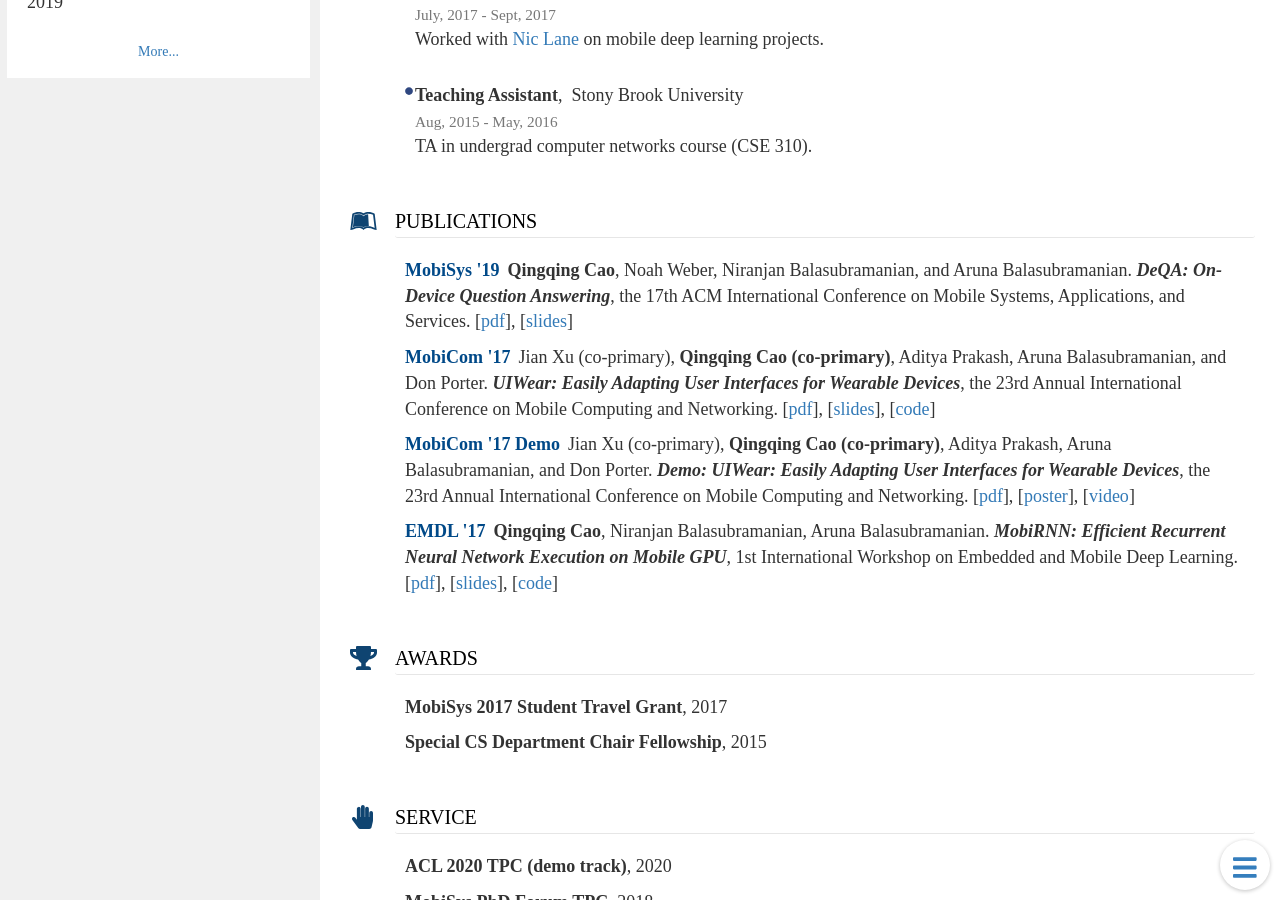
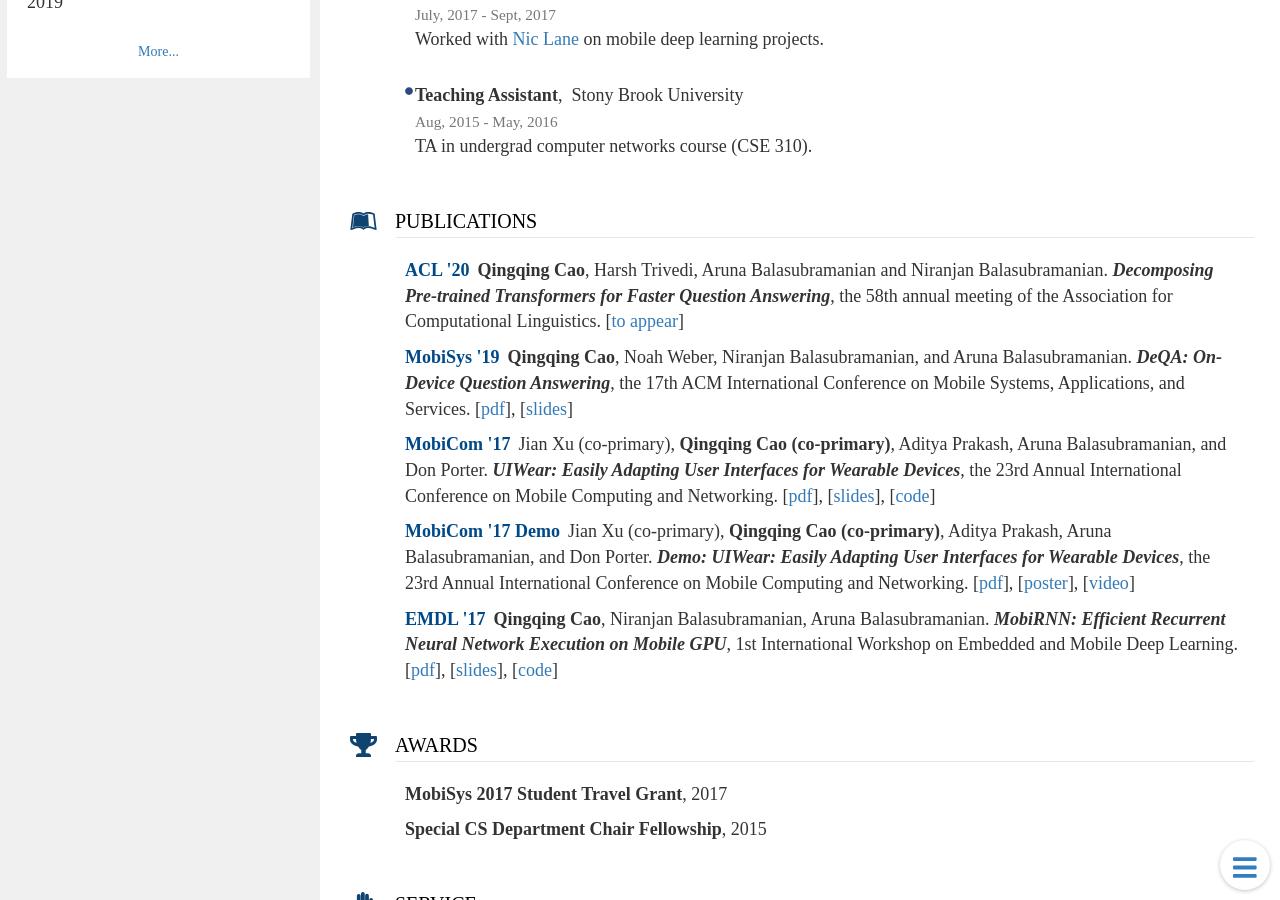
Before and after one commit to csarron/csarron.github.io, a Jekyll site: the page built from index.md, in a window 1280 px wide and 900 px high, scrolled down 773 px. Built offline with Jekyll 4.4.1, drawn with Linux system fonts in a browser that asks for light colours.

Commit message:
add acl paper

```diff
--- a/index.md
+++ b/index.md
@@ -91,6 +91,13 @@ pub:
     name: Publications
     style: fab fa-leanpub
     items:
+        - id: dec-bert
+          type: ACL '20
+          author: <strong>Qingqing Cao</strong>, Harsh Trivedi, Aruna Balasubramanian and Niranjan Balasubramanian.
+          paper: Decomposing Pre-trained Transformers for Faster Question Answering
+          conference: the 58th annual meeting of the Association for Computational Linguistics.
+          resource: >
+            [[to appear](/)]
         - id: deqa
           type: MobiSys '19
           author: <strong>Qingqing Cao</strong>, Noah Weber, Niranjan Balasubramanian, and Aruna Balasubramanian.
```
